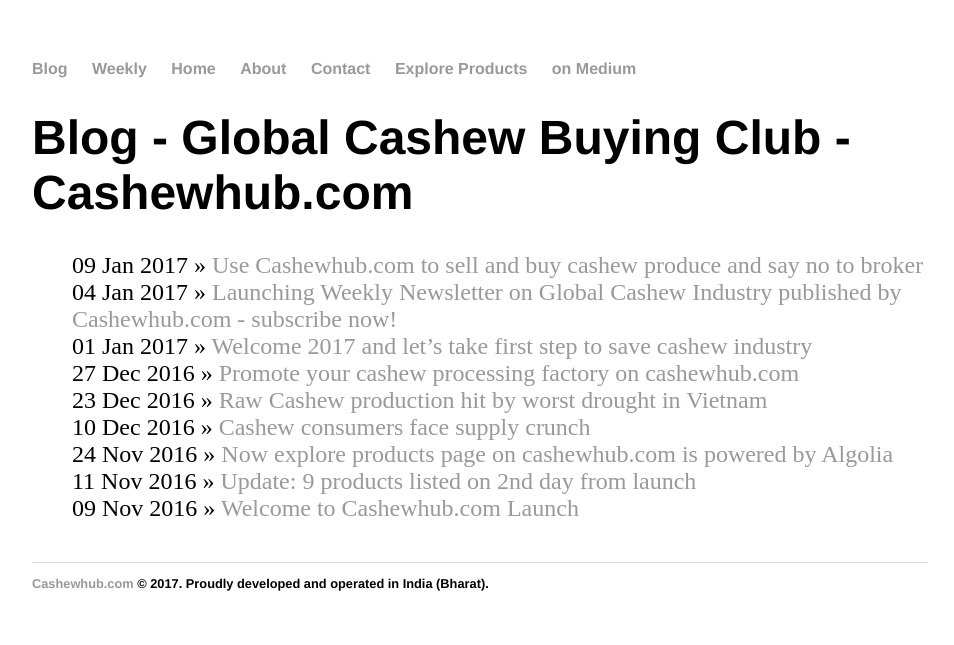
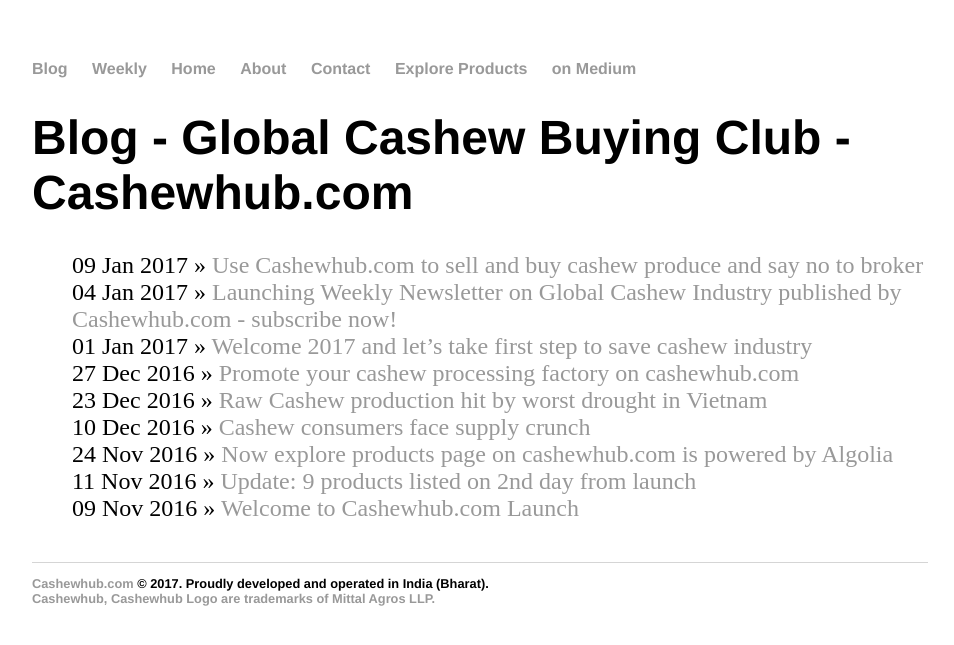
Before and after one commit to cashewhub/cashewhub.github.io, a Jekyll site: the page built from index.html, in a window 1280 px wide. Shown: the top 645 px of the page, without its empty margins (160-1114 px from the left). Built offline with Jekyll 4.4.1, drawn with Linux system fonts in a browser that asks for light colours.

Commit message:
added meta tags, favicon and other icons

```diff
--- a/_layouts/default.html
+++ b/_layouts/default.html
@@ -1,9 +1,20 @@
 <!DOCTYPE html>
 	<html>
 		<head>
+			<meta charset="utf-8">
+			<meta http-equiv="X-UA-Compatible" content="IE=edge">
+			<meta name="viewport" content="width=device-width, initial-scale=1.0, maximum-scale=1.0, user-scalable=no">
+			<meta name="keywords" content="blog, buy, sell, buy and sell cashew, cashew, hub, club, cashew hub, cashew club, weekly, newsletter, mailing list, global news, raw cashew nut, shell, raw cashew nut in shell, cashew kernel, cnsl, cashew nut shell liquid, oil, petroleum, cardanol, residol, cashew husk, cashew rejection, marketplace, b2b, services, facilitator, shipping, container, customs house agent, cha, finance, invoice, insurance, warehouse space, on demand, mittal agros, mangalore, bangalore, kochi, kollam, tutikorin, vizag, panruti, chennai, palasa, jeypore, surat, industry, processing, erp, automation, india, vietnam, brazil, nigeria, ghana, ivc, benin, indonesia, guinea-bissau, madgascar, gambia, europe, americas, netherland, united states, russia, china">
+			<meta name="author" content="Cashewhub">
 			<title>{{ page.title }}</title>
 			<!-- link to main stylesheet -->
 			<link rel="stylesheet" type="text/css" href="/css/main.css">
+			<link rel="apple-touch-icon" sizes="76x76" href="/ico/icon76.png">
+			<link rel="apple-touch-icon" sizes="120x120" href="/ico/icon120.png">
+			<link rel="apple-touch-icon" sizes="152x152" href="/ico/icon152.png">
+			<link rel="apple-touch-icon" sizes="167x167" href="/ico/icon167.png">
+			<link rel="apple-touch-icon" sizes="180x180" href="/ico/icon180.png">
+			<link rel="shortcut icon" href="/favicon.ico">
 		</head>
 		<body>
 			<nav>
@@ -24,8 +35,9 @@
 			</div><!-- /.container -->
 			<footer>
 	    		<ul>
-	        		<li><a href="http://www.cashewhub.com">Cashewhub.com</a> &copy; 2017. Proudly developed and operated in India (Bharat).</li>
-				</ul>
+	        		<li><a href="http://www.cashewhub.com">Cashewhub.com</a> &copy; 2017. Proudly developed and operated in India (Bharat).</li> <br>
+							<li style="color:#999;">Cashewhub, Cashewhub Logo are trademarks of Mittal Agros LLP.</li>
+					</ul>
 			</footer>
 		</body>
 	</html>
```
Also changed, not shown: Gemfile.lock, favicon0.ico (added), ico/icon120.png (added), ico/icon152.png (added), ico/icon167.png (added), ico/icon180.png (added), ico/icon76.png (added).
